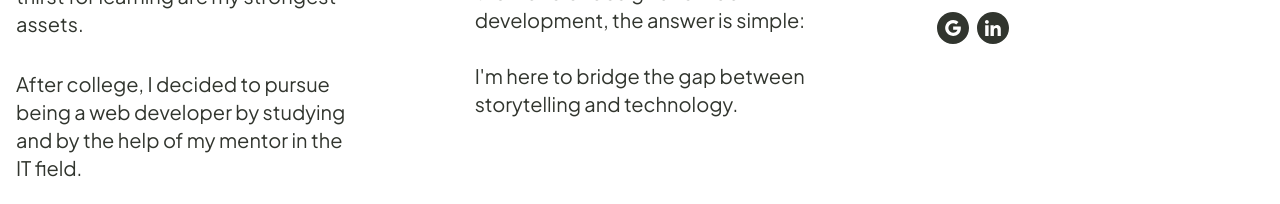
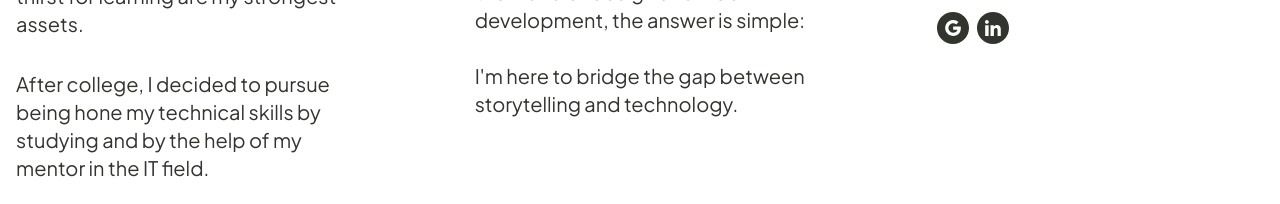
Before and after one commit to vernamanzano/My-Portfolio, a Vue app: page /about in a window 1280 px wide. Shown: the part 748-952 px from the top of the page. Built offline with nearby package versions, Linux system fonts and the light colour scheme; what vue3-particles would draw is missing.

Commit message:
about section

```diff
--- a/src/views/AboutView.vue
+++ b/src/views/AboutView.vue
@@ -23,7 +23,7 @@
 
                         </p>
                         <p>
-                            After college, I decided to pursue being a web developer by studying and by the help of my mentor in the IT field.
+                            After college, I decided to pursue being hone my technical skills by studying and by the help of my mentor in the IT field.
                         </p>
 
                     </div>
```
